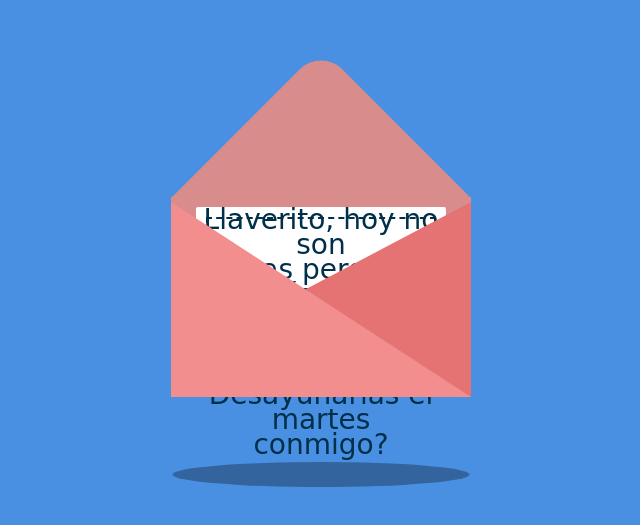
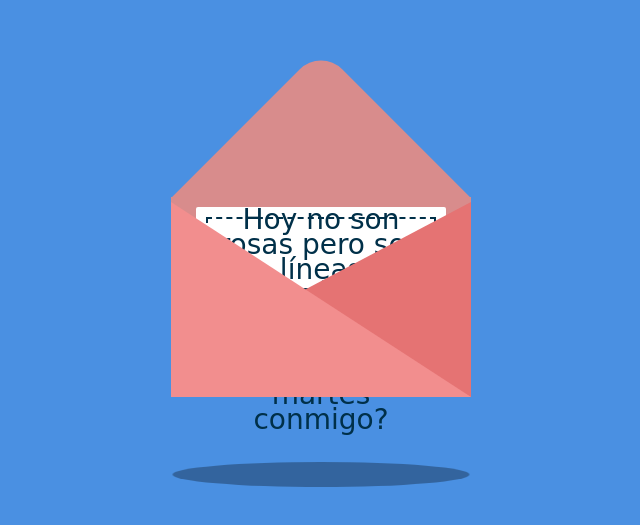
Before and after one commit to MaddyR17/llaverito.github.io-fork, a plain HTML site: page index.html in a window 1280 px wide. Shown: the part 141-666 px from the top of the page, without its empty margins (319-959 px from the left). Drawn offline with Linux system fonts and the light colour scheme.

Commit message:
Update index.html

```diff
--- a/index.html
+++ b/index.html
@@ -15,7 +15,7 @@
                 <div class="envelope">
                     <div class="card">
                         <div class="text">
-                            Llaverito, hoy no son <br> rosas pero son líneas <br> son código escritas con <br> el corazón. <br> Desayunarías el martes <br> conmigo?
+                            Hoy no son <br> rosas pero son líneas <br> de código escritas con <br> el corazón. <br> Desayunarías el martes <br> conmigo?
                         </div>
                         <!--<div class="heart"></div>  -->
                     </div>
```
